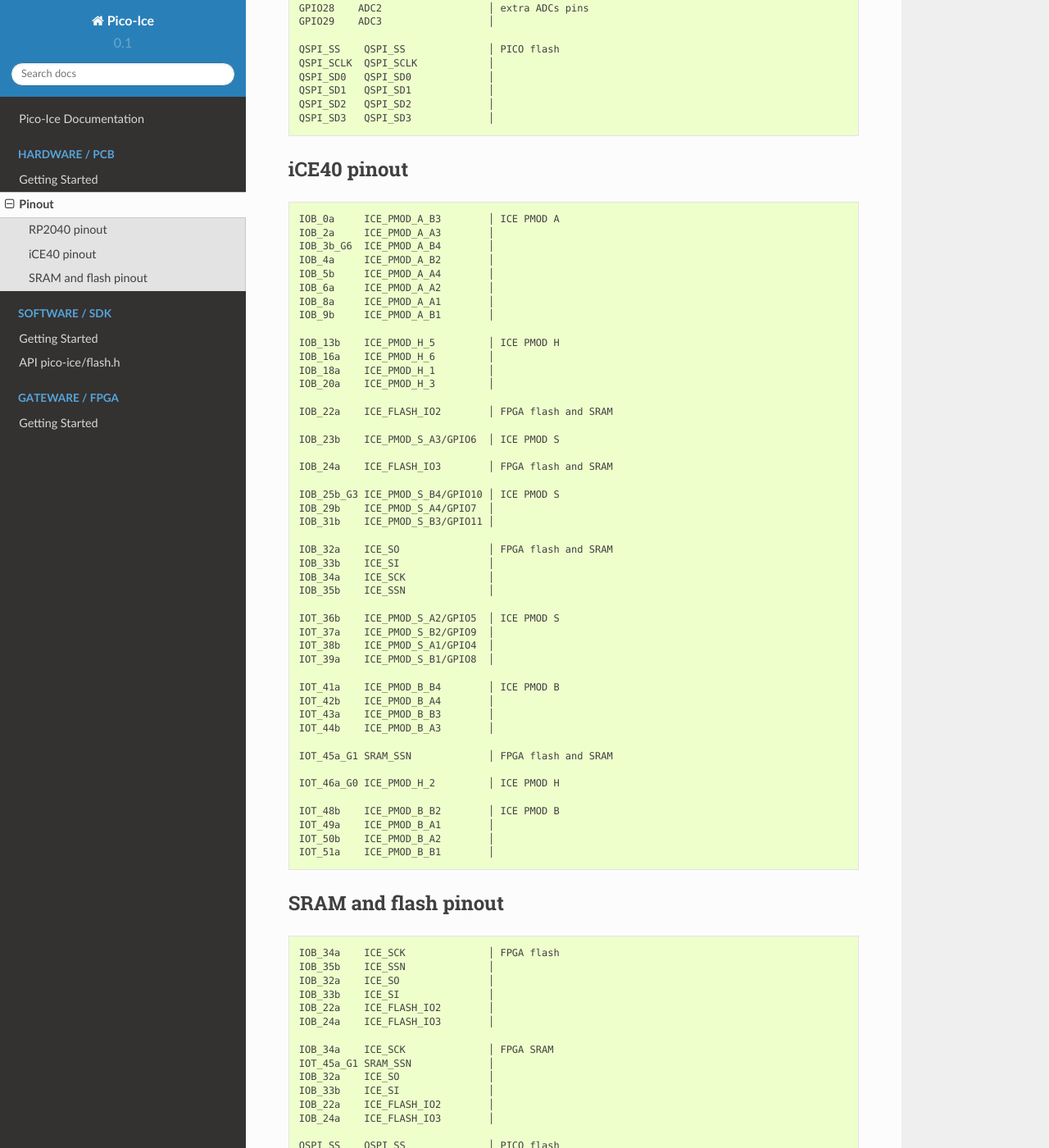
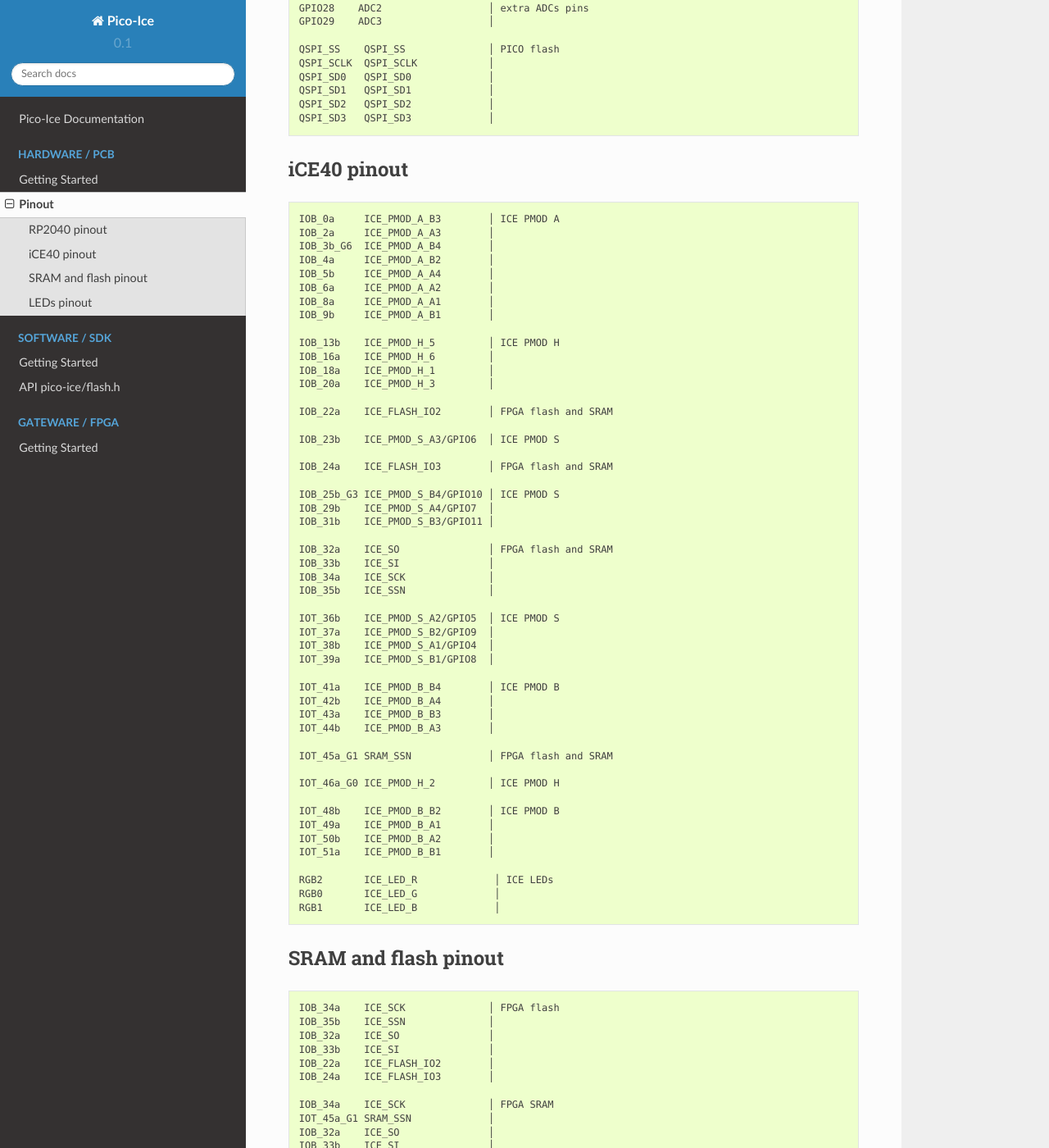
Before and after one commit to tinyvision-ai-inc/pico-ice, a Sphinx documentation site: the page built from Docs/source/hardware/pinout.rst, in a window 1280 px wide and 1400 px high, scrolled down 1705 px. Shown: the whole window at 82% size. Built offline with Sphinx 7.4.7 and the Read the Docs theme 2.0.0, drawn with Linux system fonts in a browser that asks for light colours; some of the changed text lies outside the part shown.

Commit message:
Docs: pinout: add the various LEDs pinouts

```diff
--- a/Docs/source/hardware/pinout.rst
+++ b/Docs/source/hardware/pinout.rst
@@ -161,6 +161,10 @@
    IOT_50b    ICE_PMOD_B_A2        │
    IOT_51a    ICE_PMOD_B_B1        │
 
+   RGB2       ICE_LED_R             │ ICE LEDs
+   RGB0       ICE_LED_G             │
+   RGB1       ICE_LED_B             │
+
 
 SRAM and flash pinout
 ---------------------
@@ -187,3 +191,17 @@
    QSPI_SD1   QSPI_SD1             │
    QSPI_SD2   QSPI_SD2             │
    QSPI_SD3   QSPI_SD3             │
+
+
+LEDs pinout
+-----------
+
+.. code-block::
+
+   GPIO22     PICO_LED_R            │ Pico LEDs
+   GPIO23     PICO_LED_G            │
+   GPIO24     PICO_LED_B            │
+
+   RGB2       ICE_LED_R             │ ICE LEDs
+   RGB0       ICE_LED_G             │
+   RGB1       ICE_LED_B             │
```
